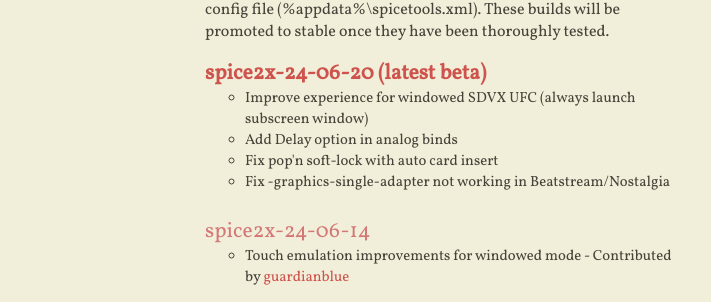
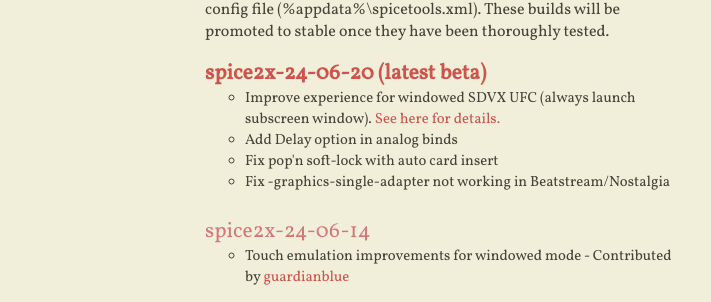
Before and after one commit to spice2x/spice2x.github.io, a Jekyll site: the page built from docs/index.html, in a window 1280 px wide. Shown: the part 514-816 px from the top of the page, without its empty margins (299-1010 px from the left). Built offline with Jekyll 4.4.1, drawn with Linux system fonts in a browser that asks for light colours; nearby versions of some CDN libraries.

Commit message:
add details to release note

```diff
--- a/docs/_includes/content.html
+++ b/docs/_includes/content.html
@@ -24,9 +24,10 @@
       spice2x-24-06-20
     </a>
     <ul>
-      <li>Improve experience for windowed SDVX UFC (always launch subscreen window)</li>
+      <li>Improve experience for windowed SDVX UFC (always launch subscreen window).
+        <a href="https://github.com/spice2x/spice2x.github.io/releases/tag/24-06-20">See here for details.</a></li>
       <li>Add Delay option in analog binds</li>
-      <li>Fix pop&#39;n soft-lock with auto card insert</li>
+      <li>Fix pop'n soft-lock with auto card insert</li>
       <li>Fix -graphics-single-adapter not working in Beatstream/Nostalgia</li>
     </ul>
   <li>
```
